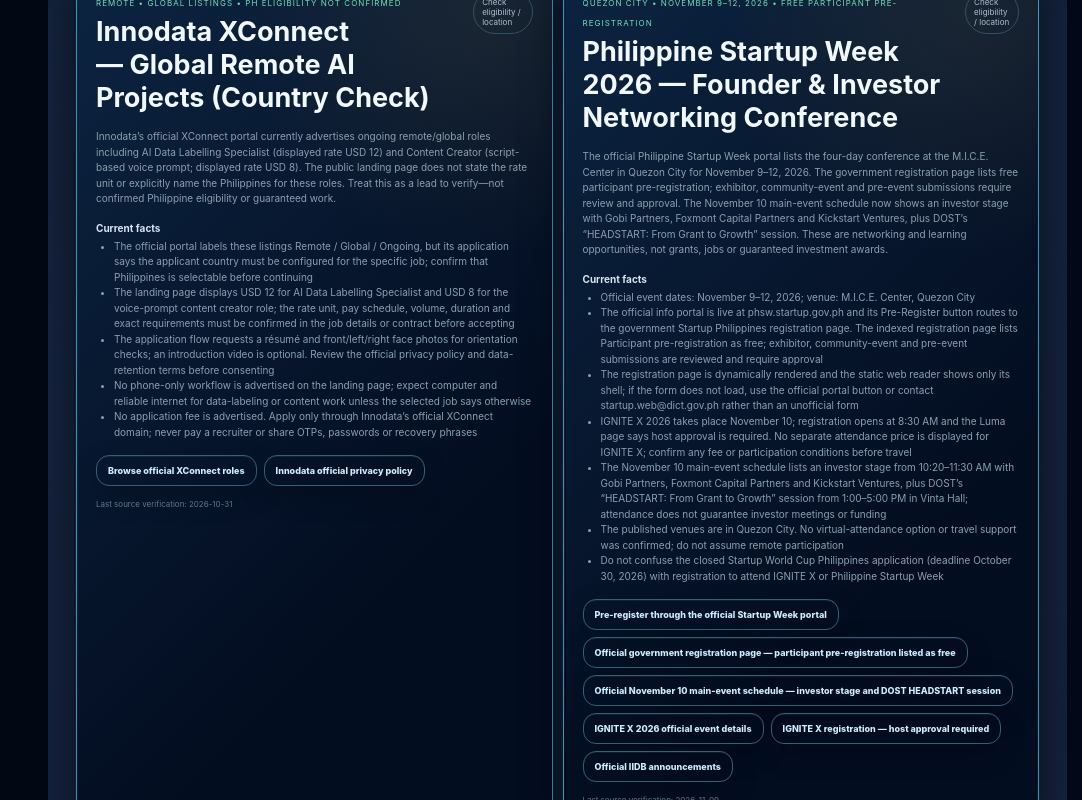
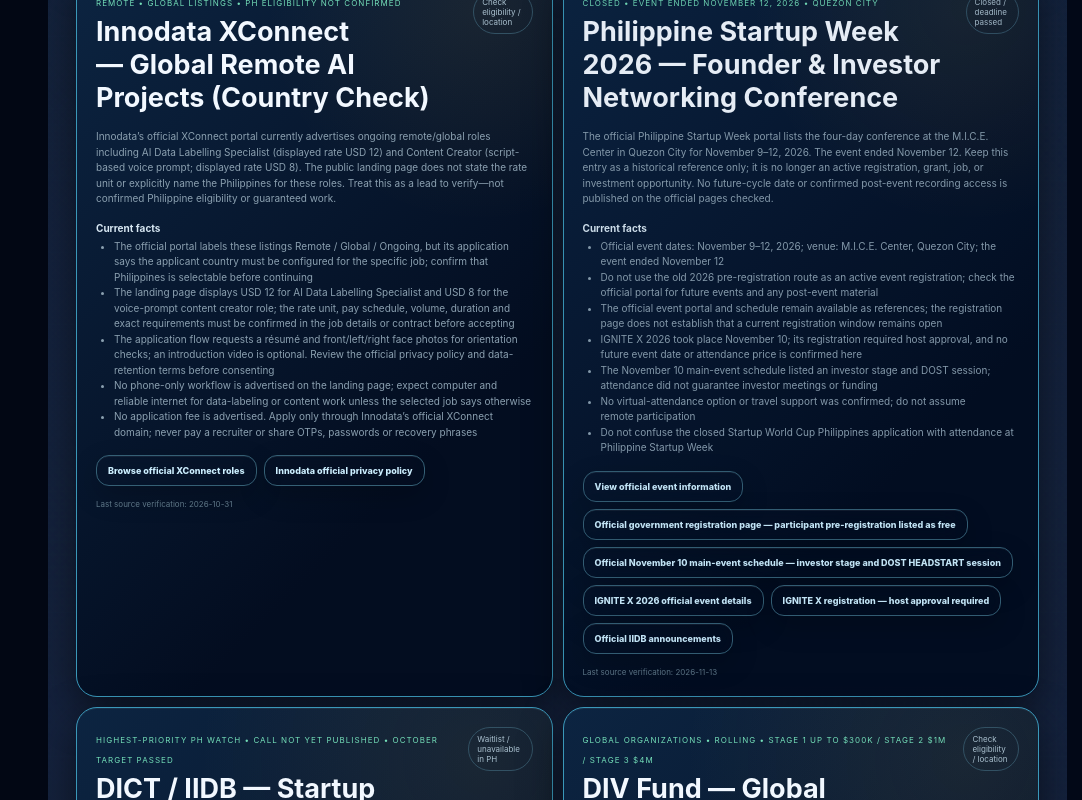
Before and after one commit to IAMGodmatters/IAMMagnanimousway.js, a Next.js app in the folder frontend/: page /opportunity-vault in a window 1280 px wide. Shown: the part 9540-10340 px from the top of the page, without its empty margins (198-1280 px from the left). Built offline with nearby package versions, Linux system fonts and the light colour scheme; no server answers.

Commit message:
content(opportunity-vault): close completed Philippine Startup Week listing

```diff
--- a/frontend/app/opportunity-vault/page.tsx
+++ b/frontend/app/opportunity-vault/page.tsx
@@ -343,9 +343,9 @@ const opportunities:Opportunity[]=[
  },
 
  {
-  id:'philippine-startup-week-2026',name:'Philippine Startup Week 2026 — Founder & Investor Networking Conference',status:'location-check',badge:'QUEZON CITY • NOVEMBER 9–12, 2026 • FREE PARTICIPANT PRE-REGISTRATION',
-  summary:'The official Philippine Startup Week portal lists the four-day conference at the M.I.C.E. Center in Quezon City for November 9–12, 2026. The government registration page lists free participant pre-registration; exhibitor, community-event and pre-event submissions require review and approval. The November 10 main-event schedule now shows an investor stage with Gobi Partners, Foxmont Capital Partners and Kickstart Ventures, plus DOST’s “HEADSTART: From Grant to Growth” session. These are networking and learning opportunities, not grants, jobs or guaranteed investment awards.',
-  requirements:['Official event dates: November 9–12, 2026; venue: M.I.C.E. Center, Quezon City','The official info portal is live at phsw.startup.gov.ph and its Pre-Register button routes to the government Startup Philippines registration page. The indexed registration page lists Participant pre-registration as free; exhibitor, community-event and pre-event submissions are reviewed and require approval','The registration page is dynamically rendered and the static web reader shows only its shell; if the form does not load, use the official portal button or contact startup.web@dict.gov.ph rather than an unofficial form','IGNITE X 2026 takes place November 10; registration opens at 8:30 AM and the Luma page says host approval is required. No separate attendance price is displayed for IGNITE X; confirm any fee or participation conditions before travel','The November 10 main-event schedule lists an investor stage from 10:20–11:30 AM with Gobi Partners, Foxmont Capital Partners and Kickstart Ventures, plus DOST’s “HEADSTART: From Grant to Growth” session from 1:00–5:00 PM in Vinta Hall; attendance does not guarantee investor meetings or funding','The published venues are in Quezon City. No virtual-attendance option or travel support was confirmed; do not assume remote participation','Do not confuse the closed Startup World Cup Philippines application (deadline October 30, 2026) with registration to attend IGNITE X or Philippine Startup Week'],
+  id:'philippine-startup-week-2026',name:'Philippine Startup Week 2026 — Founder & Investor Networking Conference',status:'closed',badge:'CLOSED • EVENT ENDED NOVEMBER 12, 2026 • QUEZON CITY',
+  summary:'The official Philippine Startup Week portal lists the four-day conference at the M.I.C.E. Center in Quezon City for November 9–12, 2026. The event ended November 12. Keep this entry as a historical reference only; it is no longer an active registration, grant, job, or investment opportunity. No future-cycle date or confirmed post-event recording access is published on the official pages checked.',
+  requirements:['Official event dates: November 9–12, 2026; venue: M.I.C.E. Center, Quezon City; the event ended November 12','Do not use the old 2026 pre-registration route as an active event registration; check the official portal for future events and any post-event material','The official event portal and schedule remain available as references; the registration page does not establish that a current registration window remains open','IGNITE X 2026 took place November 10; its registration required host approval, and no future event date or attendance price is confirmed here','The November 10 main-event schedule listed an investor stage and DOST session; attendance did not guarantee investor meetings or funding','No virtual-attendance option or travel support was confirmed; do not assume remote participation','Do not confuse the closed Startup World Cup Philippines application with attendance at Philippine Startup Week'],
   official:'https://phsw.startup.gov.ph/',
   secondary:'https://startup.gov.ph/phsw-register/',
   secondaryLabel:'Official government registration page — participant pre-registration listed as free',
@@ -355,8 +355,8 @@ const opportunities:Opportunity[]=[
    {label:'IGNITE X registration — host approval required',url:'https://luma.com/rdibkjhw'},
    {label:'Official IIDB announcements',url:'https://ph.linkedin.com/company/dict-iidb'}
   ],
-  cta:'Pre-register through the official Startup Week portal',
-  verified:'2026-11-09'
+  cta:'View official event information',
+  verified:'2026-11-13'
 },
  {
 
```
